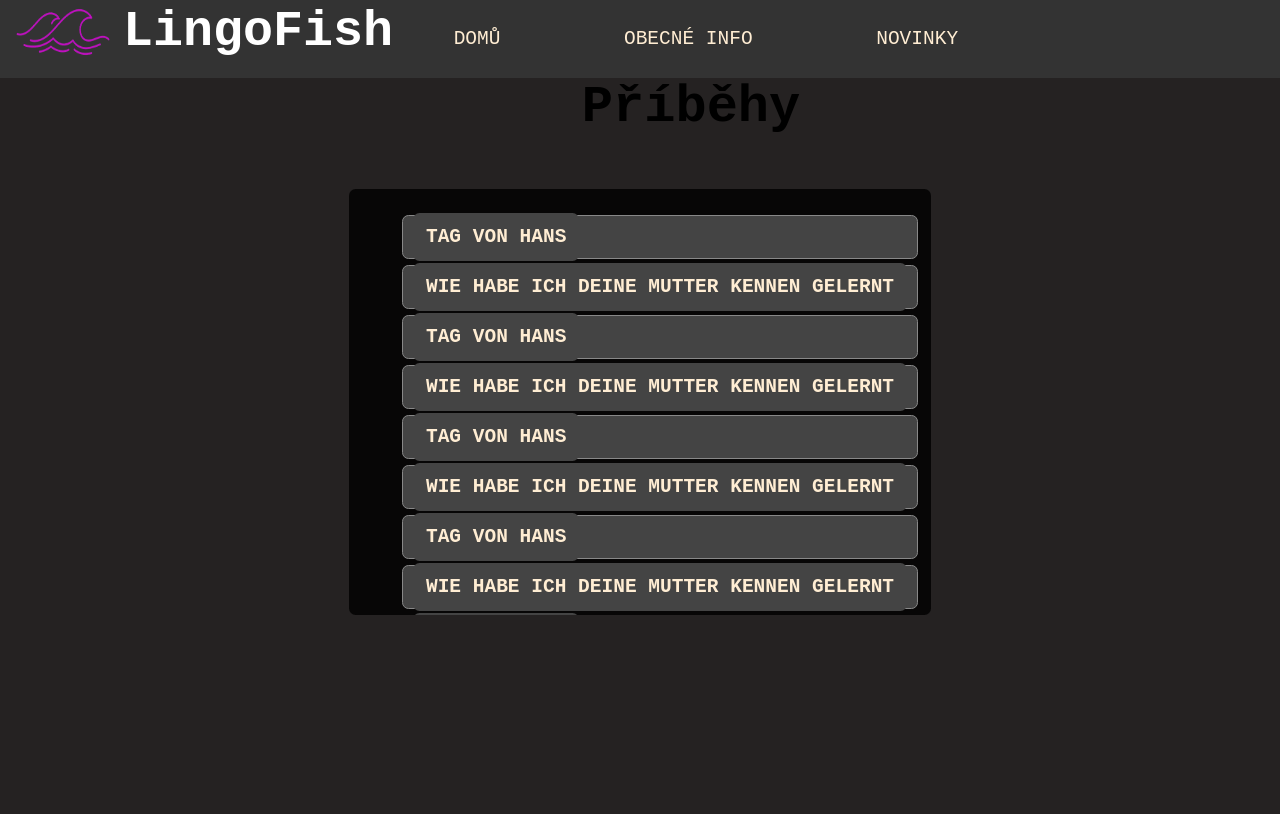
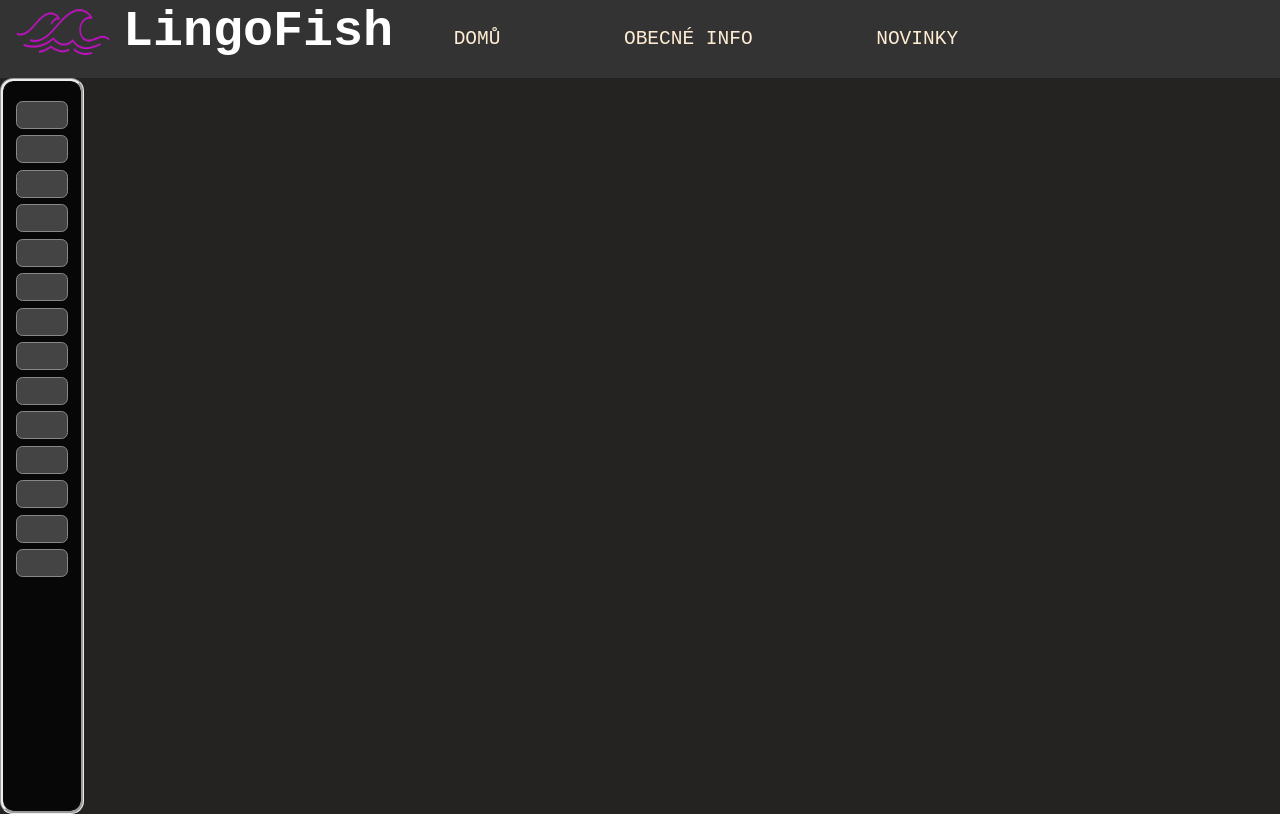
Before and after one commit to OrMichal/LingoFish, a website: page public/weby/poslech.html in a window 1280 px wide. Drawn offline with Linux system fonts and the light colour scheme.

Commit message:
předělal jsem trochu výběr příběhů

```diff
--- a/public/stylesheets/listeningStyle.css
+++ b/public/stylesheets/listeningStyle.css
@@ -1,28 +1,47 @@
 .voiceChoice{
-    margin-top: 1rem;
+    margin-top: 6rem;
+    left: 0;
+    margin-right: auto;
+    display: flex;
+    flex-direction: column;
+    border: groove;
+    border-radius: 1rem;
+    width: 6rem;
+    transition: 200ms ease;
+
+    .nChItem{
+        display: none;
+    }
+}
+
+.voiceChoice:hover{
+    width: auto;
+    .nChItem{
+        display: block;
+    }
 }
 
 .capital{
     font-size: 4rem;
-    margin-top: 6rem;
     margin-right: auto;
 }
 
 /* Kontejner pro volby */
-.navChoice {
+.navChoice{
+    margin: 0;
+    padding: 1rem;
     overflow-y: auto; /* Měkké scrollování */
-    max-height: 400px; /* Omezení výšky pro scroll */
-    padding: 1rem;
+    height: 88vh; /* Omezení výšky pro scroll */
     background-color: rgba(0, 0, 0, 0.8); /* Poloprůhledné pozadí */
-    border-radius: 0.5rem;
+    border-radius: 1rem;
     scrollbar-width: thin; /* Užší scrollbar pro Firefox */
     scrollbar-color: #ffedd3 transparent; /* Barva scrollbar */
-    left: 0;
 }
 
 /* Stylování scrollbar pro WebKit */
 .navChoice::-webkit-scrollbar {
     width: 6px;
+    scroll-behavior: smooth;
 }
 .navChoice::-webkit-scrollbar-thumb {
     background: #ffedd3; /* Barva scrollbar */
@@ -43,8 +62,8 @@
 
 /* Položky menu */
 .navChoice-item {
-    margin: 0.5rem 0;
-    padding: 0.75rem;
+    margin-top: 0.5rem;
+    padding: 1rem;
     background-color: #444;
     border: 1px solid #888;
     border-radius: 0.5rem;
@@ -52,6 +71,7 @@
     align-items: center;
     transition: background-color 0.3s ease, transform 0.2s ease;
     cursor: pointer;
+    margin-right: auto;
 }
 
 /* Hover efekt pro položky */
--- a/public/weby/poslech.html
+++ b/public/weby/poslech.html
@@ -40,11 +40,10 @@
                 </ul>
             </nav>
         </header>
-        <main>
-            <h3 class="capital">Příběhy</h3>
+
+
         <div class="voiceChoice">
-                <nav class="navChoice">
-                    <ul class="navChoice-nav">
+                <ul class="navChoice">
                     <li class="navChoice-item">
                         <a class="navChoice-link" href="./poslechHans.html">
                             <span class="nChItem">Tag von Hans</span>
@@ -116,9 +115,7 @@
                         </a>
                     </li>
                 </ul>
-                </nav>
         </div>
-        </main>
     </body>
 
 </html>
```
Lines whose indentation alone changed are shown as unchanged.
